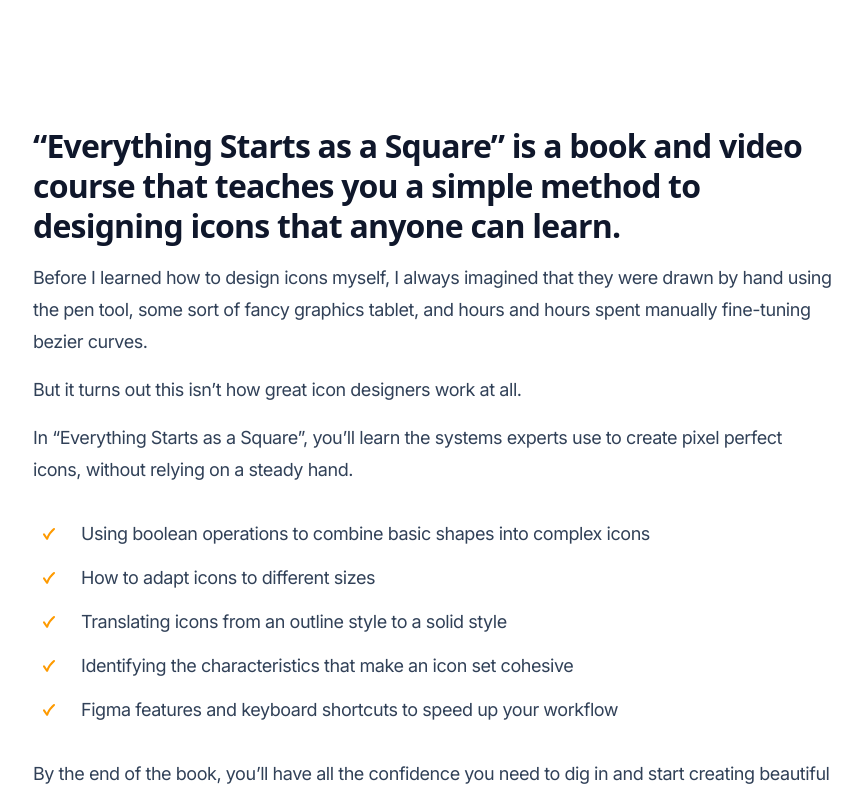
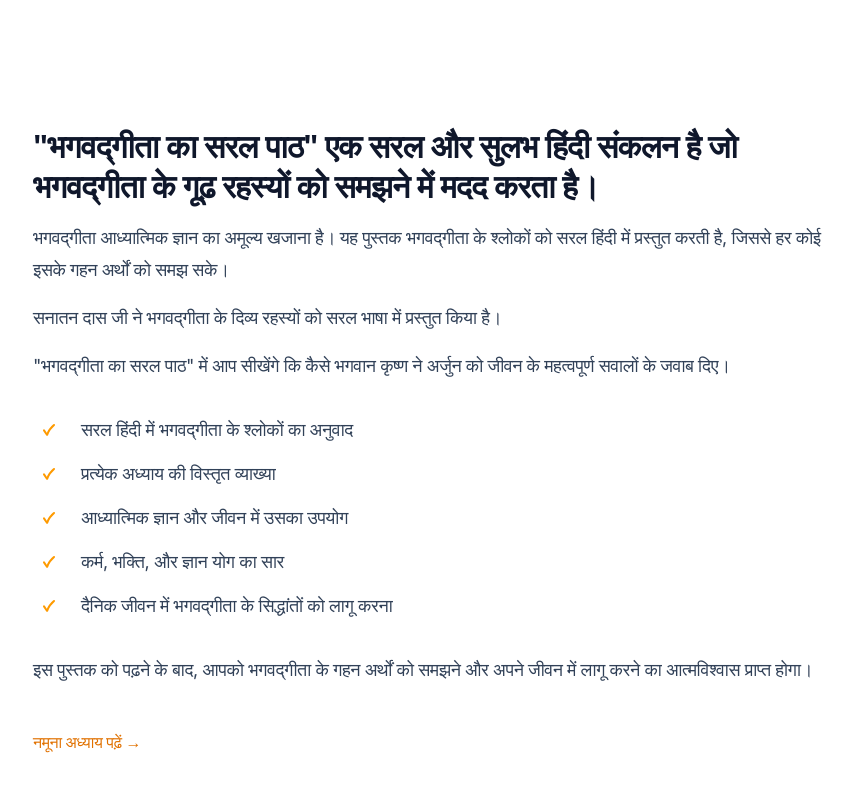
Before and after one commit to chowdhary-org/bhagavadgita-ka-saral-paath, a Next.js app in the folder website/: page / in a window 1280 px wide. Shown: the part 887-1680 px from the top of the page, without its empty margins (207-1069 px from the left). Built offline with nearby package versions, Linux system fonts and the light colour scheme; a web font is replaced by a local one.

Commit message:
:wrench: Update website for Bhagavadgita Ka Saral Paath with new title, description, and localization changes

```diff
--- a/website/next.config.js
+++ b/website/next.config.js
@@ -1,6 +1,10 @@
 /** @type {import('next').NextConfig} */
+const isProd = process.env.NODE_ENV === 'production'
+
 const nextConfig = {
   output: 'export',
+  basePath: isProd ? '/bhagavadgita-ka-saral-paath' : '',
+  assetPrefix: isProd ? '/bhagavadgita-ka-saral-paath' : '',
   images: { unoptimized: true },
 }
 
--- a/website/package.json
+++ b/website/package.json
@@ -1,5 +1,5 @@
 {
-  "name": "tailwind-plus-primer",
+  "name": "bhagavadgita-ka-saral-paath",
   "version": "0.1.0",
   "private": true,
   "scripts": {
--- a/website/src/app/layout.tsx
+++ b/website/src/app/layout.tsx
@@ -11,9 +11,9 @@
 })
 
 export const metadata: Metadata = {
-  title: 'Everything Starts as a Square - Get lost in the world of icon design',
+  title: 'भगवद्गीता का सरल पाठ - Bhagavadgītā Kā Saral Pāṭh',
   description:
-    'A book and video course that teaches you how to design your own icons from scratch.',
+    'भगवद्गीता का सरल पाठ - एक सरल और सुलभ हिंदी अनुवाद जो भगवद्गीता के गूढ़ रहस्यों को समझने में मदद करता है।',
 }
 
 export default function RootLayout({
@@ -23,7 +23,7 @@
 }) {
   return (
     <html
-      lang="en"
+      lang="hi"
       className={clsx(
         'h-full scroll-smooth bg-white antialiased',
         inter.variable,
--- a/website/src/components/Introduction.tsx
+++ b/website/src/components/Introduction.tsx
@@ -12,29 +12,24 @@
     >
       <Container className="text-lg tracking-tight text-slate-700">
         <p className="font-display text-4xl font-bold tracking-tight text-slate-900">
-          “Everything Starts as a Square” is a book and video course that
-          teaches you a simple method to designing icons that anyone can learn.
+          "भगवद्गीता का सरल पाठ" एक सरल और सुलभ हिंदी संकलन है जो भगवद्गीता के गूढ़ रहस्यों को समझने में मदद करता है।
         </p>
         <p className="mt-4">
-          Before I learned how to design icons myself, I always imagined that
-          they were drawn by hand using the pen tool, some sort of fancy
-          graphics tablet, and hours and hours spent manually fine-tuning bezier
-          curves.
+          भगवद्गीता आध्यात्मिक ज्ञान का अमूल्य खजाना है। यह पुस्तक भगवद्गीता के श्लोकों को सरल हिंदी में प्रस्तुत करती है, जिससे हर कोई इसके गहन अर्थों को समझ सके।
         </p>
         <p className="mt-4">
-          But it turns out this isn’t how great icon designers work at all.
+          सनातन दास जी ने भगवद्गीता के दिव्य रहस्यों को सरल भाषा में प्रस्तुत किया है।
         </p>
         <p className="mt-4">
-          In “Everything Starts as a Square”, you’ll learn the systems experts
-          use to create pixel perfect icons, without relying on a steady hand.
+          "भगवद्गीता का सरल पाठ" में आप सीखेंगे कि कैसे भगवान कृष्ण ने अर्जुन को जीवन के महत्वपूर्ण सवालों के जवाब दिए।
         </p>
         <ul role="list" className="mt-8 space-y-3">
           {[
-            'Using boolean operations to combine basic shapes into complex icons',
-            'How to adapt icons to different sizes',
-            'Translating icons from an outline style to a solid style',
-            'Identifying the characteristics that make an icon set cohesive',
-            'Figma features and keyboard shortcuts to speed up your workflow',
+            'सरल हिंदी में भगवद्गीता के श्लोकों का अनुवाद',
+            'प्रत्येक अध्याय की विस्तृत व्याख्या',
+            'आध्यात्मिक ज्ञान और जीवन में उसका उपयोग',
+            'कर्म, भक्ति, और ज्ञान योग का सार',
+            'दैनिक जीवन में भगवद्गीता के सिद्धांतों को लागू करना',
           ].map((feature) => (
             <li key={feature} className="flex">
               <CheckIcon className="h-8 w-8 flex-none fill-amber-500" />
@@ -43,16 +38,14 @@
           ))}
         </ul>
         <p className="mt-8">
-          By the end of the book, you’ll have all the confidence you need to dig
-          in and start creating beautiful icons that can hold their own against
-          any of the sets you can find online.
+          इस पुस्तक को पढ़ने के बाद, आपको भगवद्गीता के गहन अर्थों को समझने और अपने जीवन में लागू करने का आत्मविश्वास प्राप्त होगा।
         </p>
         <p className="mt-10">
           <Link
             href="#free-chapters"
             className="text-base font-medium text-amber-600 hover:text-amber-800"
           >
-            Get two free chapters straight to your inbox{' '}
+            नमूना अध्याय पढ़ें{' '}
             <span aria-hidden="true">&rarr;</span>
           </Link>
         </p>
```
